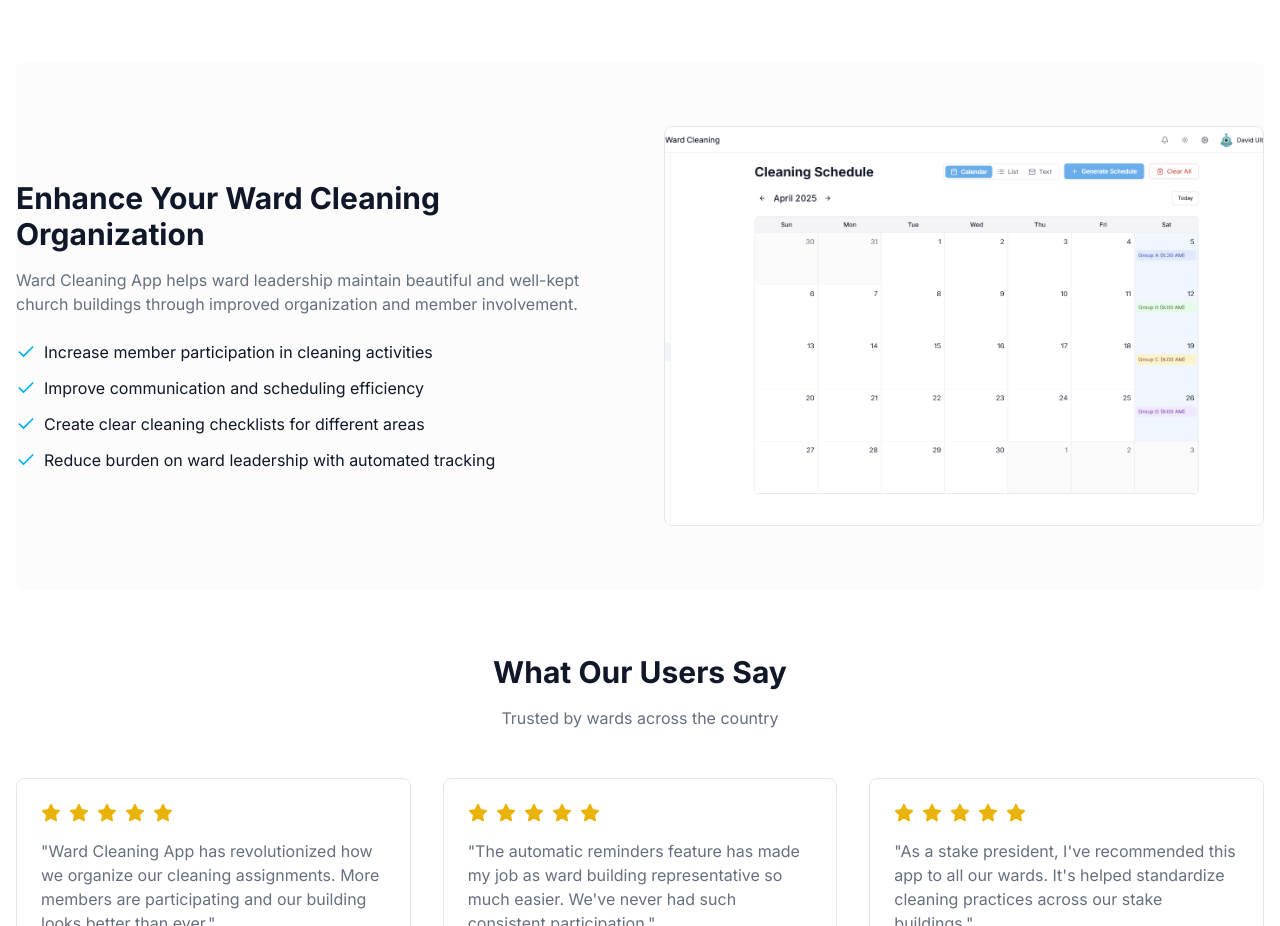
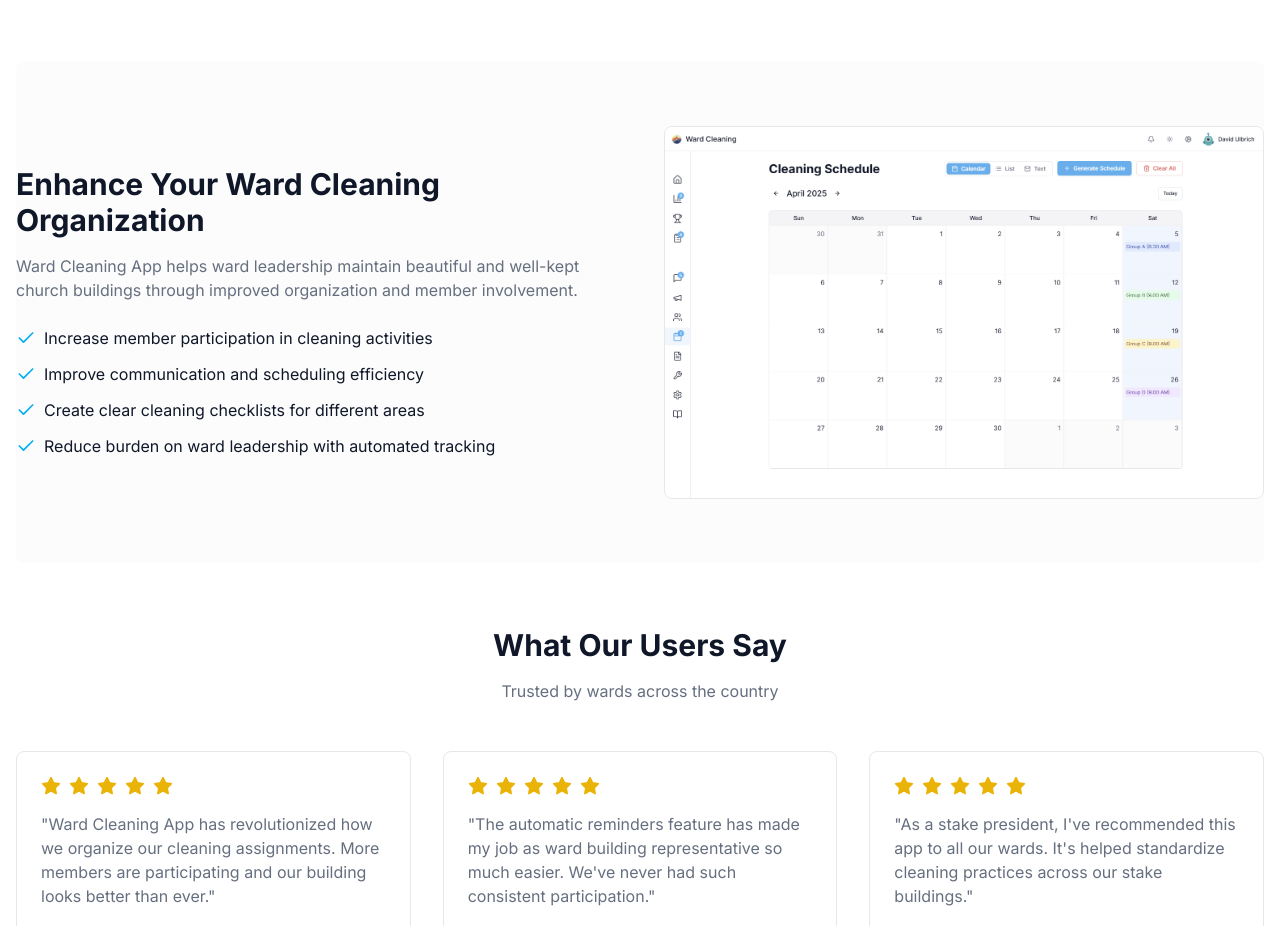
Before and after one commit to dulbrich/ward-cleaning-2025-3, a Next.js app: page / in a window 1280 px wide. Shown: the part 1131-2057 px from the top of the page. Built offline with nearby package versions, Linux system fonts and the light colour scheme; no server answers.

Commit message:
Fix image display on landing.

```diff
--- a/app/page.tsx
+++ b/app/page.tsx
@@ -97,13 +97,19 @@ export default async function Home() {
               </li>
             </ul>
           </div>
-          <div className="md:w-1/2">
-            <div className="relative h-[400px] rounded-lg overflow-hidden border">
+          <div className="md:w-1/2 flex justify-center items-center">
+            <div className="max-w-full w-full border rounded-lg overflow-hidden">
               <Image
-                src="/images/app-example-2.png"
+                src="/images/app-example-2.png?v=1"
                 alt="Ward Cleaning App interface example"
-                fill
-                className="object-cover"
+                width={800}
+                height={600}
+                style={{
+                  width: '100%',
+                  height: 'auto',
+                  maxHeight: '500px',
+                  objectFit: 'contain'
+                }}
                 priority
               />
             </div>
```
